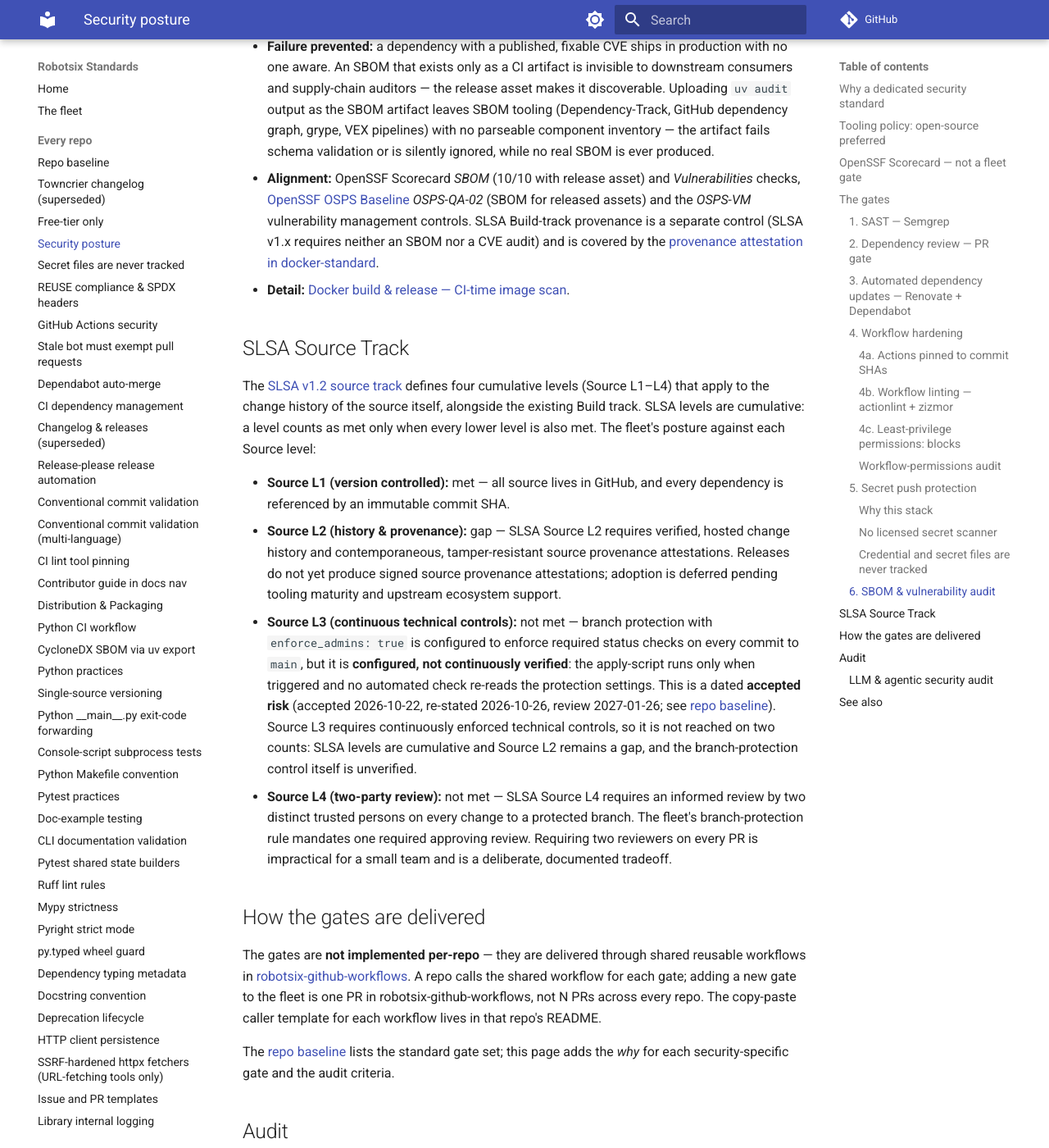
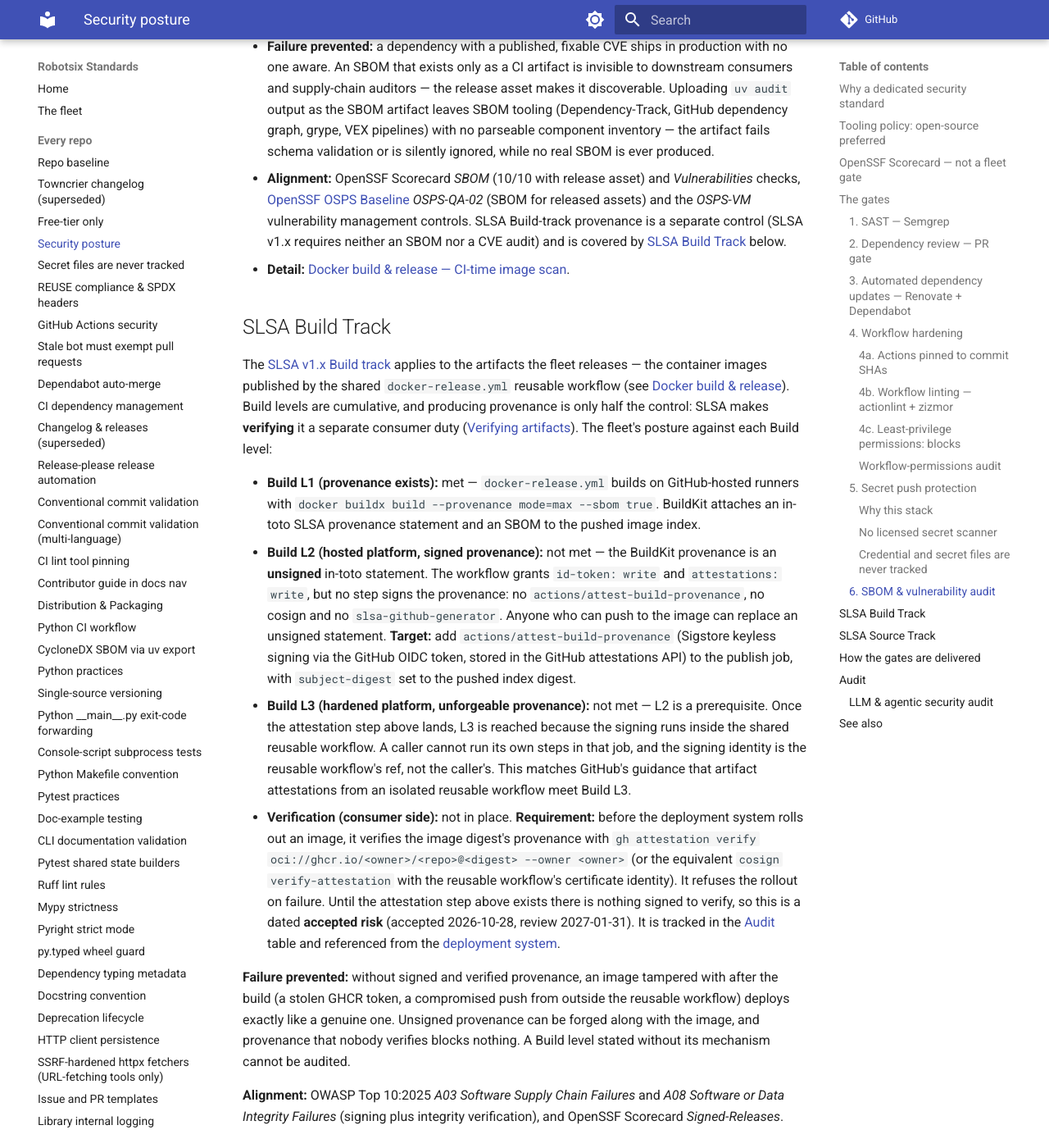
Before and after one commit to damien-robotsix/robotsix-standards, an MkDocs documentation site: the page built from docs/security-posture.md, in a window 1280 px wide and 1400 px high, scrolled down 9645 px. Shown: the whole window at 82% size. Built offline with MkDocs 1.6.1 and Material for MkDocs 9.7.7, drawn with Linux system fonts in a browser that asks for light colours; comment, search, counter and statistics services are not loaded; some of the changed text lies outside the part shown.

Commit message:
docs: SLSA Build-track level is never stated, docker-standard's "signed via OIDC" names no signer, and nothing verifies provenance before deploy (20261028T041915Z-slsa-build-track-level-is-never-stated-d-7820) (#444)
* docs: SLSA Build-track level is never stated, docker-standard's "signed via OIDC" names no signer, and nothing verifies provenance before deploy (20261028T041915Z-slsa-build-track-level-is-never-stated-d-7820)

* docs: SLSA Build-track level is never stated, docker-standard's "signed via OIDC" names no signer, and nothing verifies provenance before deploy (20261028T041915Z-slsa-build-track-level-is-never-stated-d-7820)

---------

Co-authored-by: robotsix-mill <mill@robotsix.local>

```diff
--- a/docs/security-posture.md
+++ b/docs/security-posture.md
@@ -444,9 +444,61 @@ dependency vulnerability audit on every CI run.
   *Vulnerabilities* checks, [OpenSSF OSPS Baseline](https://baseline.openssf.org/)
   *OSPS-QA-02* (SBOM for released assets) and the *OSPS-VM* vulnerability
   management controls. SLSA Build-track provenance is a separate control
-  (SLSA v1.x requires neither an SBOM nor a CVE audit) and is covered by the
-  [provenance attestation in docker-standard](docker-standard.md#publish-one-reusable-workflow-the-single-method).
+  (SLSA v1.x requires neither an SBOM nor a CVE audit) and is covered by
+  [SLSA Build Track](#slsa-build-track) below.
 - **Detail:** [Docker build & release — CI-time image scan](docker-standard.md#ci-time-image-scan).
+
+## SLSA Build Track
+
+The [SLSA v1.x Build track](https://slsa.dev/spec/v1.0/levels#build-track)
+applies to the artifacts the fleet releases — the container images published by
+the shared `docker-release.yml` reusable workflow (see
+[Docker build & release](docker-standard.md#publish-one-reusable-workflow-the-single-method)).
+Build levels are cumulative, and producing provenance is only half the control:
+SLSA makes **verifying** it a separate consumer duty
+([Verifying artifacts](https://slsa.dev/spec/v1.0/verifying-artifacts)). The
+fleet's posture against each Build level:
+
+- **Build L1 (provenance exists):** met — `docker-release.yml` builds on
+  GitHub-hosted runners with `docker buildx build --provenance
+  mode=max --sbom true`. BuildKit attaches an in-toto
+  SLSA provenance statement and an SBOM to the pushed image index.
+- **Build L2 (hosted platform, signed provenance):** not met — the BuildKit
+  provenance is an **unsigned** in-toto statement. The workflow grants
+  `id-token: write` and `attestations: write`, but no step signs the
+  provenance: no `actions/attest-build-provenance`, no cosign and no
+  `slsa-github-generator`. Anyone who can push to the image can replace an
+  unsigned statement. **Target:** add `actions/attest-build-provenance`
+  (Sigstore keyless signing via the GitHub OIDC token, stored in the GitHub
+  attestations API) to the publish job, with `subject-digest` set to the
+  pushed index digest.
+- **Build L3 (hardened platform, unforgeable provenance):** not met — L2 is a
+  prerequisite. Once the attestation step above lands, L3 is reached because
+  the signing runs inside the shared reusable workflow. A caller cannot run
+  its own steps in that job, and the signing identity is the reusable
+  workflow's ref, not the caller's. This matches GitHub's guidance that
+  artifact attestations from an isolated reusable workflow meet Build L3.
+- **Verification (consumer side):** not in place. **Requirement:** before the
+  deployment system rolls out an image, it verifies the image digest's
+  provenance with
+  `gh attestation verify oci://ghcr.io/<owner>/<repo>@<digest> --owner <owner>`
+  (or the equivalent `cosign verify-attestation` with the reusable workflow's
+  certificate identity). It refuses the rollout on failure. Until the
+  attestation step above exists there is nothing signed to verify, so this is
+  a dated **accepted risk** (accepted 2026-10-28, review 2027-01-31). It is
+  tracked in the [Audit](#audit) table and referenced from the
+  [deployment system](deployment-system.md#provenance-verification-before-rollout).
+
+**Failure prevented:** without signed and verified provenance, an image
+tampered with after the build (a stolen GHCR token, a compromised push from
+outside the reusable workflow) deploys exactly like a genuine one. Unsigned
+provenance can be forged along with the image, and provenance that nobody
+verifies blocks nothing. A Build level stated without its mechanism cannot be
+audited.
+
+**Alignment:** OWASP Top 10:2025 *A03 Software Supply Chain Failures* and *A08
+Software or Data Integrity Failures* (signing plus integrity verification), and
+OpenSSF Scorecard *Signed-Releases*.
 
 ## SLSA Source Track
 
@@ -511,6 +563,7 @@ dashboard-watching:
 | SBOM* | CI uploads CycloneDX artifact |
 | CVE audit* | `uv audit --preview-features audit-command` at the pinned uv version / `pip-audit` passes in CI |
 | Distribution / registry | No publish to a public package index and no public-registry credentials, per [distribution & packaging rules 4–5](distribution-packaging.md#enforcement). Verified by the `public-registry-check` job (`scripts/check-public-registry.py` in `baseline-check.yml`), which finds no `registry.npmjs.org` / `upload.pypi.org` / `pypi.org/legacy` endpoint, no `npm publish` / `twine upload` / `uv publish` without an approved internal registry, and no `NPM_TOKEN` / `PYPI_TOKEN` secret in workflows, `package.json` `publishConfig`, `.npmrc` or `pyproject.toml` — warning-first, blocking from 2027-01-31 |
+| SLSA Build provenance | Image-shipping repos: the published image index carries BuildKit provenance (`docker buildx imagetools inspect ghcr.io/<owner>/<repo>@<digest> --format '{{ json .Provenance }}'` is non-empty) — Build L1. Once `docker-release.yml` signs it, `gh attestation verify oci://ghcr.io/<owner>/<repo>@<digest> --owner <owner>` passes and the deployment system runs that check before rollout. Signing and verification are a dated accepted risk until then (review 2027-01-31) — per [SLSA Build Track](#slsa-build-track) |
 | Container image scan | Trivy PR-scan and publish workflows present and passing (image-shipping repos only) |
 | Vulnerability disclosure | `SECURITY.md` present at repo root with contact method, response-time expectation, and coordinated-disclosure statement — fail-closed: `security-md-check` in `baseline-check.yml` fails CI (exit 1) when it is missing or incomplete |
 | Config API secret redaction | Deployment system / management surfaces: central-deploy config-read endpoints (`GET /config`, version-history reads, audit-log serialization) route through `mask_secrets()` before serialization; config writes use `apply_update()` merge-on-write; version history stores no secret values — audited per [config standard §3](config-standard.md#how-this-is-enforced) |
```
Also changed, not shown: docs/deployment-system.md (+9 -0 lines), docs/docker-standard.md (+7 -2 lines).
